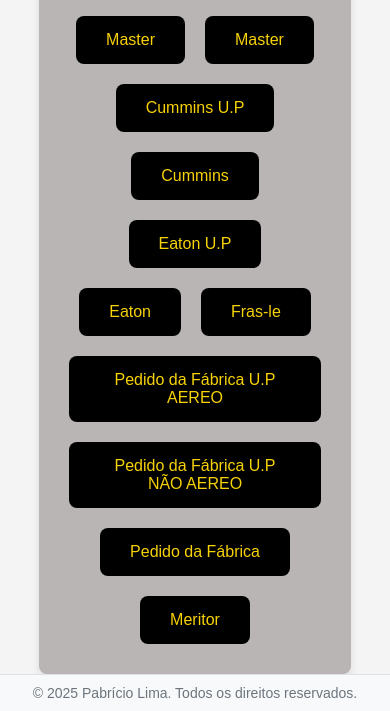
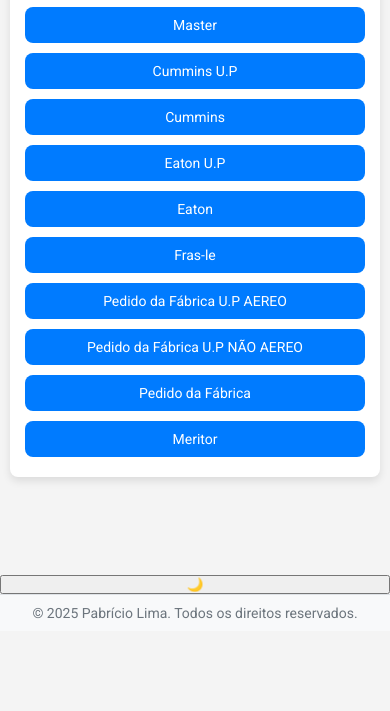
Before and after one commit to Pabriciolima/Previsao-fornecedores, a plain HTML site: page index.html in a window 390 px wide. Shown: the part 213-924 px from the top of the page. After the commit the page ends 844 px from the top, so only its background shows below. Drawn offline with Linux system fonts and the light colour scheme.

Commit message:
atualização de estilo

```diff
--- a/index.html
+++ b/index.html
@@ -5,8 +5,12 @@
     <meta name="viewport" content="width=device-width, initial-scale=1.0">
     <title>Prazo de Atendimento dos Fornecedores</title>
     <link rel="stylesheet" href="style.css">
+    <link href="https://fonts.googleapis.com/css2?family=Roboto:wght@400;700&display=swap" rel="stylesheet">
+
 </head>
 <body>
+
+
     <div class="content">
         <div class="container">
             <h1>Prazo de Atendimento dos Fornecedores</h1>
@@ -21,6 +25,11 @@
         </div>
     </div>
 
+    <button id="toggleModeBtn" class="mode-btn">
+        <span id="modeIcon" class="mode-icon">🌙</span>
+    </button>
+
+
     <!-- Footer -->
     <footer class="footer">
         <p>&copy; 2025 Pabrício Lima. Todos os direitos reservados.</p>
--- a/script.js
+++ b/script.js
@@ -1,12 +1,11 @@
 const fornecedores = [
     { fornecedor: 'Cummins Filtros', tipo: 'NORMAL', prazo: '30 dias' },
-    { fornecedor: 'Master', tipo: 'São Luís', prazo: '23 a 25 dias' },
-    { fornecedor: 'Master', tipo: 'Teresina', prazo: '23 a 25 dias' },
-    { fornecedor: 'Cummins U.P', tipo: 'São Luís - U.P.', prazo: '10 a 15 dias' },
-    { fornecedor: 'Cummins', tipo: 'São Luís - Normal', prazo: '22 dias' },
+    { fornecedor: 'Master', tipo: 'U.P e normal', prazo: '23 a 25 dias' },
+    { fornecedor: 'Cummins U.P', tipo: 'U.P.', prazo: '10 a 15 dias' },
+    { fornecedor: 'Cummins', tipo: 'Normal', prazo: '22 dias' },
     { fornecedor: 'Eaton U.P', tipo: 'U.P.', prazo: '15 dias' },
     { fornecedor: 'Eaton', tipo: 'Normal', prazo: '20 dias' },
-    { fornecedor: 'Fras-le', tipo: 'Normal', prazo: '20 dias' },
+    { fornecedor: 'Fras-le', tipo: 'U.P e Normal', prazo: '20 dias' },
     { fornecedor: 'Pedido da Fábrica U.P AEREO', tipo: 'Item que pode vir aéreo', prazo: '4 a 5 dias úteis - U.P.' },
     { fornecedor: 'Pedido da Fábrica U.P NÃO AEREO', tipo: 'Item que NÃO pode vir aéreo', prazo: '10 a 12 dias úteis - U.P.' },
     { fornecedor: 'Pedido da Fábrica', tipo: 'Normal', prazo: '15 a 17 dias úteis' },
@@ -17,6 +16,8 @@ const fornecedoresList = document.getElementById('fornecedoresList');
 const detalhes = document.getElementById('detalhes');
 const detalhesTexto = document.getElementById('detalhesTexto');
 const fecharBtn = document.getElementById('fecharBtn');
+const toggleModeBtn = document.getElementById('toggleModeBtn');
+const modeIcon = document.getElementById('modeIcon');
 
 // Cria os itens de fornecedores na parte superior
 fornecedores.forEach(fornecedor => {
@@ -38,3 +39,8 @@ fornecedores.forEach(fornecedor => {
 fecharBtn.addEventListener('click', () => {
     detalhes.classList.remove('show');
 });
+
+toggleModeBtn.addEventListener('click', () => {
+    document.body.classList.toggle('dark-mode');
+    modeIcon.textContent = document.body.classList.contains('dark-mode') ? '☀️' : '🌙';
+});
--- a/style.css
+++ b/style.css
@@ -8,7 +8,7 @@
 /* Garante que o HTML e o body ocupem toda a altura da tela */
 html, body {
     height: 100%;
-    font-family: Arial, sans-serif;
+    font-family: 'Roboto', sans-serif; /* Fonte personalizada do Google Fonts */
     background-color: #f4f4f4;
     display: flex;
     flex-direction: column;
@@ -25,17 +25,19 @@ html, body {
 
 /* Estilo do container principal */
 .container {
-    background-color: #b9b5b5;
+    background-color: #ffffff;
     padding: 20px;
     box-shadow: 0 4px 8px rgba(0, 0, 0, 0.1);
     border-radius: 8px;
     width: 80%;
     max-width: 900px;
     text-align: center;
+    margin-bottom: 20px;
 }
 
 /* Estilo do título */
 h1 {
+    color: #333333;
     margin-bottom: 20px;
 }
 
@@ -49,22 +51,23 @@ h1 {
 
 /* Itens da lista */
 .fornecedor-item {
-    background-color: #000000;
-    color: rgb(247, 210, 6);
+    background-color: #007BFF;
+    color: #ffffff;
     padding: 15px 30px;
     margin: 10px;
     border-radius: 8px;
     cursor: pointer;
-    transition: background-color 0.3s;
+    transition: background-color 0.3s, transform 0.3s;
 }
 
 .fornecedor-item:hover {
-    background-color: #383b3f;
+    background-color: #0056b3;
+    transform: scale(1.05);
 }
 
 /* Detalhes do fornecedor */
 .detalhes {
-    background-color: #f4f4f4;
+    background-color: #f8f9fa;
     padding: 20px;
     margin-top: 20px;
     border: 1px solid #ddd;
@@ -80,24 +83,27 @@ h1 {
 }
 
 .detalhes h2 {
+    color: #333333;
     margin-bottom: 10px;
 }
 
 .detalhes p {
     margin-bottom: 20px;
+    color: #555555;
 }
 
 .detalhes button {
-    background-color: #ee0808;
+    background-color: #dc3545;
     color: #fff;
     padding: 10px 20px;
     border: none;
     border-radius: 5px;
     cursor: pointer;
+    transition: background-color 0.3s;
 }
 
 .detalhes button:hover {
-    background-color: #aa0303;
+    background-color: #c82333;
 }
 
 /* Footer */
@@ -109,3 +115,124 @@ h1 {
     color: #6c757d;
     border-top: 1px solid #dee2e6;
 }
+
+/* Classe hidden para ocultar elementos */
+.hidden {
+    display: none;
+}
+
+/* Estilos responsivos */
+@media (max-width: 768px) {
+    .container {
+        width: 95%;
+        padding: 15px;
+    }
+
+    .fornecedor-item {
+        width: 100%;
+        margin: 5px 0;
+    }
+}
+
+@media (max-width: 480px) {
+    h1 {
+        font-size: 24px;
+    }
+
+    .fornecedor-item {
+        padding: 10px;
+        font-size: 14px;
+    }
+}
+/* Estilo base */
+body {
+    --bg-color: #f4f4f4;
+    --text-color: #333333;
+    --container-bg: #ffffff;
+    --item-bg: #007BFF;
+    --item-hover-bg: #0056b3;
+    --detalhes-bg: #f8f9fa;
+    --detalhes-border: #ddd;
+    --button-bg: #dc3545;
+    --button-hover-bg: #c82333;
+    --footer-bg: #f8f9fa;
+    --footer-text: #6c757d;
+}
+
+/* Modo noturno */
+body.dark-mode {
+    --bg-color: #121212;
+    --text-color: #ffffff;
+    --container-bg: #1e1e1e;
+    --item-bg: #444444;
+    --item-hover-bg: #555555;
+    --detalhes-bg: #333333;
+    --detalhes-border: #444444;
+    --button-bg: #bb2d3b;
+    --button-hover-bg: #aa242f;
+    --footer-bg: #1e1e1e;
+    --footer-text: #bbbbbb;
+}
+
+html, body {
+    height: 100%;
+    font-family: 'Roboto', sans-serif;
+    background-color: var(--bg-color);
+    color: var(--text-color);
+    display: flex;
+    flex-direction: column;
+}
+
+.container {
+    background-color: var(--container-bg);
+}
+
+.fornecedor-item {
+    background-color: var(--item-bg);
+}
+
+.fornecedor-item:hover {
+    background-color: var(--item-hover-bg);
+}
+
+.detalhes {
+    background-color: var(--detalhes-bg);
+    border: 1px solid var(--detalhes-border);
+}
+
+.detalhes button {
+    background-color: var(--button-bg);
+}
+
+.detalhes button:hover {
+    background-color: var(--button-hover-bg);
+}
+
+.footer {
+    background-color: var(--footer-bg);
+    color: var(--footer-text);
+}
+
+/* Estilos responsivos */
+@media (max-width: 768px) {
+    .container {
+        width: 95%;
+        padding: 15px;
+    }
+
+    .fornecedor-item {
+        width: 100%;
+        margin: 5px 0;
+    }
+}
+
+@media (max-width: 480px) {
+    h1 {
+        font-size: 24px;
+    }
+
+    .fornecedor-item {
+        padding: 10px;
+        font-size: 14px;
+    }
+}
```
